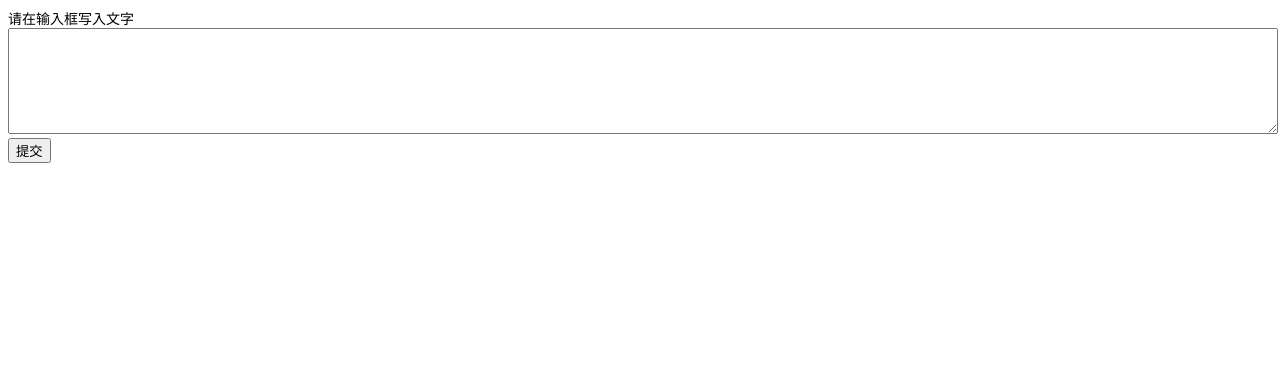
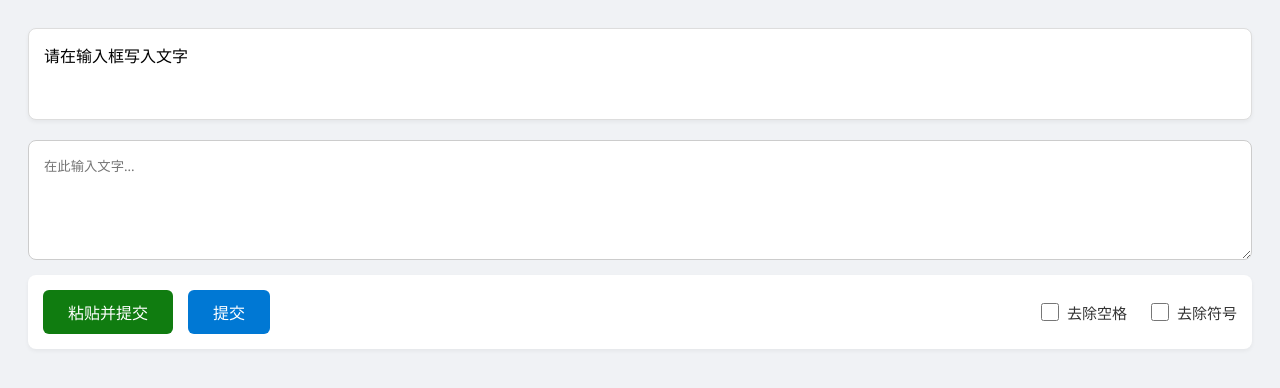
Before and after one commit to peixiaobin/TextToSpeechCN, a plain HTML site: page index.html in a window 1280 px wide. Drawn offline with Linux system fonts and the light colour scheme.

Commit message:
增加去除符号功能

```diff
--- a/index.html
+++ b/index.html
@@ -2,16 +2,91 @@
 <html>
 <head>
 <meta charset="UTF-8">
-<title>Edge浏览器TTS,去掉了文字中的空格</title>
+<title>Edge 文字转语音</title>
 <style>
+body {
+    font-family: 'Segoe UI', Tahoma, Geneva, Verdana, sans-serif;
+    padding: 20px;
+    background-color: #f0f2f5;
+}
 #text-container {
-font-size: 14px;
-max-width: 2000px;
+    font-size: 16px;
+    line-height: 1.6;
+    max-width: 2000px;
+    margin-bottom: 20px;
+    padding: 15px;
+    border: 1px solid #ddd;
+    border-radius: 8px;
+    min-height: 60px;
+    background-color: #ffffff;
+    box-shadow: 0 2px 4px rgba(0,0,0,0.05);
 }
 #input-box {
-width: 100%;
-height: 100px;
-resize: vertical;
+    width: 100%;
+    height: 120px;
+    resize: vertical;
+    display: block;
+    margin-bottom: 15px;
+    padding: 15px;
+    font-family: inherit;
+    box-sizing: border-box;
+    border: 1px solid #ccc;
+    border-radius: 8px;
+}
+.controls {
+    display: flex;
+    align-items: center;
+    gap: 15px;
+    flex-wrap: wrap;
+    background: #fff;
+    padding: 15px;
+    border-radius: 8px;
+    box-shadow: 0 2px 4px rgba(0,0,0,0.05);
+}
+.btn {
+    padding: 10px 25px;
+    font-size: 16px;
+    cursor: pointer;
+    border: none;
+    border-radius: 6px;
+    transition: background-color 0.2s, transform 0.1s;
+    color: white;
+    font-weight: 500;
+}
+.btn:active {
+    transform: scale(0.98);
+}
+.btn-primary {
+    background-color: #0078d4;
+}
+.btn-primary:hover {
+    background-color: #005a9e;
+}
+.btn-success {
+    background-color: #107c10;
+}
+.btn-success:hover {
+    background-color: #0b5a0b;
+}
+.options {
+    display: flex;
+    gap: 20px;
+    align-items: center;
+    margin-left: auto;
+}
+label {
+    cursor: pointer;
+    user-select: none;
+    display: flex;
+    align-items: center;
+    font-size: 15px;
+    color: #333;
+}
+input[type="checkbox"] {
+    width: 18px;
+    height: 18px;
+    margin-right: 8px;
+    cursor: pointer;
 }
 </style>
 </head>
@@ -19,18 +94,65 @@ resize: vertical;
 
 <div id="text-container">请在输入框写入文字</div>
 
-<form>
-<textarea id="input-box"></textarea>
-<button type="button" onclick="replaceText()">提交</button>
+<form onsubmit="event.preventDefault(); submitText();">
+    <textarea id="input-box" placeholder="在此输入文字..."></textarea>
+
+    <div class="controls">
+        <button type="button" class="btn btn-success" onclick="pasteAndSubmit()">粘贴并提交</button>
+        <button type="button" class="btn btn-primary" onclick="submitText()">提交</button>
+
+        <div class="options">
+            <label title="去除所有空格">
+                <input type="checkbox" id="remove-spaces"> 去除空格
+            </label>
+            <label title="去除 * # @ & % $ ^ + = | \ < > ~ 以及它们的全角版本">
+                <input type="checkbox" id="remove-symbols"> 去除符号
+            </label>
+        </div>
+    </div>
 </form>
 
 <script>
-function replaceText() {
-  var inputText = document.getElementById("input-box").value;
-  // 使用正则表达式去除空格和"*"
-  var processedText = inputText.replace(/[* ]/g, "");
-  document.getElementById("text-container").innerHTML = processedText;
-  document.getElementById("input-box").value = "";
+function processText(text) {
+    var shouldRemoveSpaces = document.getElementById("remove-spaces").checked;
+    var shouldRemoveSymbols = document.getElementById("remove-symbols").checked;
+
+    var processedText = text;
+
+    if (shouldRemoveSpaces) {
+        // 去除所有空格 (包含半角空格、全角空格、制表符等)
+        processedText = processedText.replace(/\s+/g, "");
+    }
+
+    if (shouldRemoveSymbols) {
+        // 去除特殊符号逻辑优化：
+        // 1. 半角符号: * # @ $ % ^ & + = | \ / < > ~ ` _ [ ] { }
+        // 2. 全角符号(中文输入法常见): ＊ ＃ ＠ ＄ ％ ︿ ＆ ＋ ＝ ｜ ＼ ／ ＜ ＞ ～ ｀ ＿ ［ ］ ｛ ｝
+        // 3. 其他干扰符: ￥
+        // 注意：保留了标点符号 (,.?!;:'" 以及对应的全角 ，。？！；：‘“等) 以保证朗读停顿
+
+        var regex = /[*#@$%^&+=|\\/<>~`_[\]{}＊＃＠＄％︿＆＋＝｜＼／＜＞～｀＿［］｛｝￥]/g;
+        processedText = processedText.replace(regex, "");
+    }
+
+    // 更新内容，使用 innerText 防止 HTML 注入，但保留换行
+    document.getElementById("text-container").innerText = processedText;
+    document.getElementById("input-box").value = "";
+}
+
+function submitText() {
+    var inputText = document.getElementById("input-box").value;
+    processText(inputText);
+}
+
+async function pasteAndSubmit() {
+    try {
+        const text = await navigator.clipboard.readText();
+        document.getElementById("input-box").value = text; // 视觉反馈
+        processText(text);
+    } catch (err) {
+        alert('无法读取剪贴板，请尝试手动粘贴。错误: ' + err);
+    }
 }
 </script>
 
```
